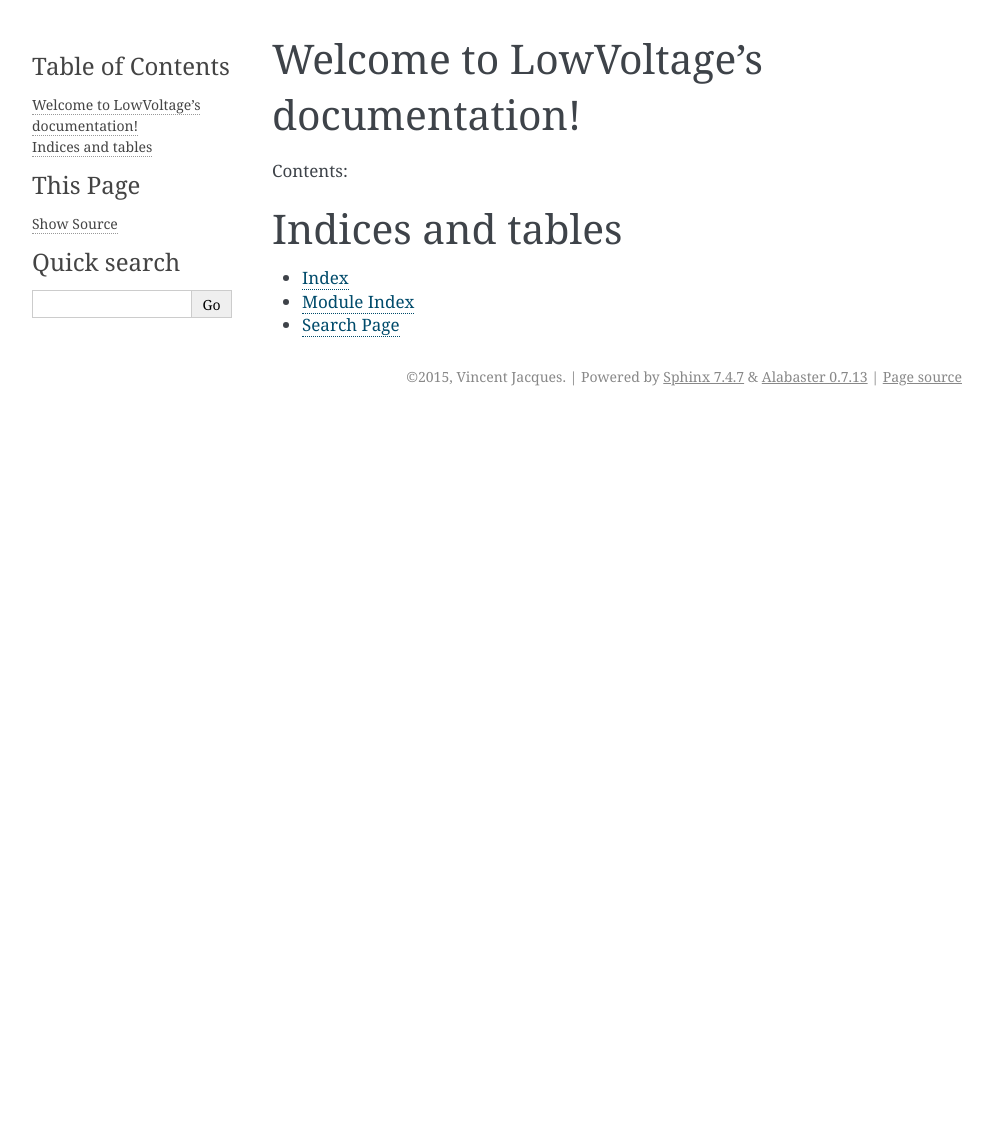
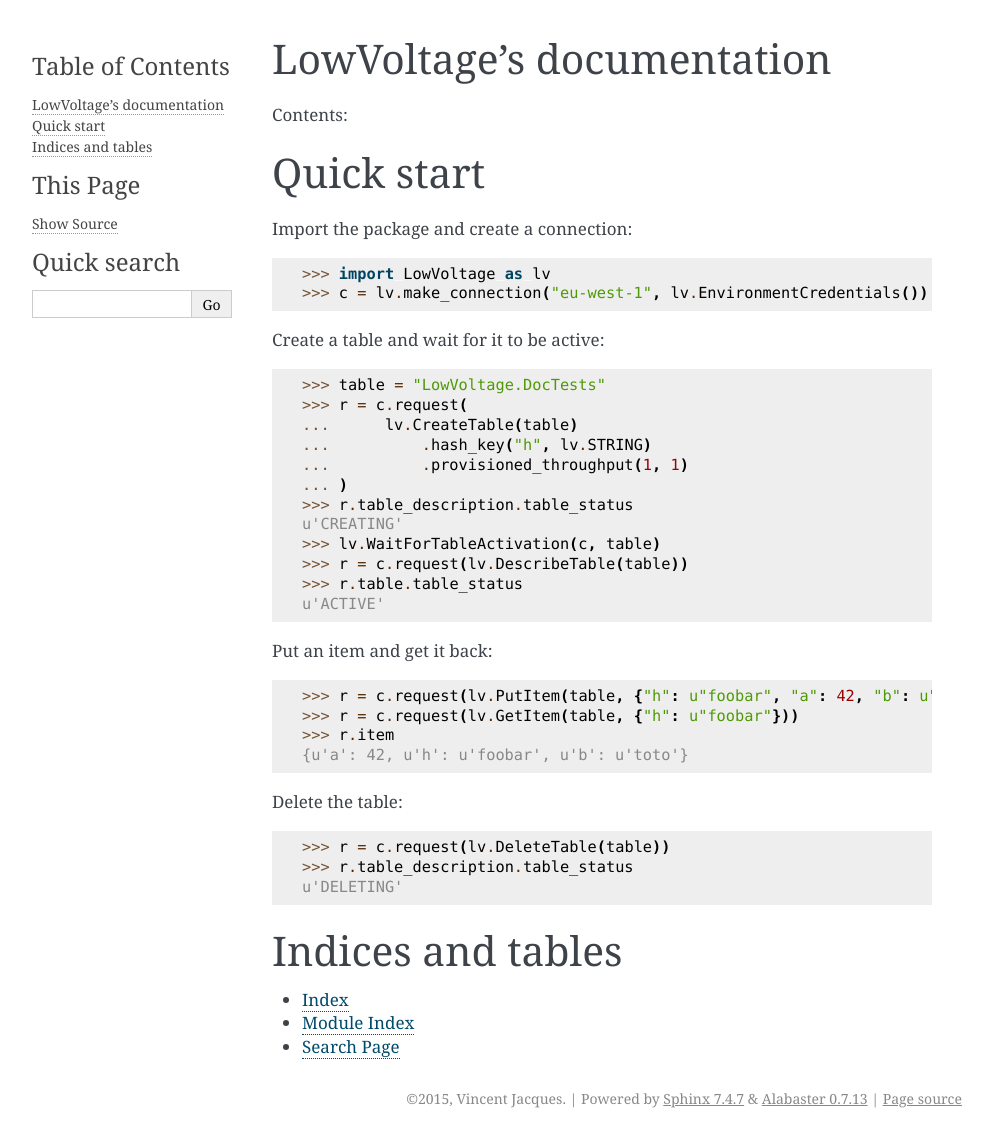
Before and after one commit to jacquev6/LowVoltage, a Sphinx documentation site: the page built from doc/index.rst, in a window 1280 px wide. Shown: the whole page, without its empty margins (148-1141 px from the left). Built offline with Sphinx 7.4.7, drawn with Linux system fonts in a browser that asks for light colours; before the commit the page ends 900 px from its top, so only the background shows below that.

Commit message:
Add a first doctest

```diff
--- a/doc/conf.py
+++ b/doc/conf.py
@@ -2,7 +2,15 @@
 
 # Copyright 2014-2015 Vincent Jacques <vincent@vincent-jacques.net>
 
-master_doc = 'index'
-project = u'LowVoltage'
-copyright = u'2015, Vincent Jacques'
-author = u'Vincent Jacques'
+master_doc = "index"
+project = "LowVoltage"
+copyright = "2015, Vincent Jacques"
+author = "Vincent Jacques"
+extensions = ["sphinx.ext.autodoc"]
+
+# http://sphinx-doc.org/ext/doctest.html
+extensions.append("sphinx.ext.doctest")
+# doctest_path = []
+# doctest_global_setup = ""
+# doctest_global_cleanup = ""
+# doctest_test_doctest_blocks = "default"
--- a/doc/index.rst
+++ b/doc/index.rst
@@ -1,17 +1,54 @@
-.. LowVoltage documentation master file, created by
-   sphinx-quickstart on Tue Apr 21 09:38:25 2015.
-   You can adapt this file completely to your liking, but it should at least
-   contain the root `toctree` directive.
-
-Welcome to LowVoltage's documentation!
-======================================
+LowVoltage's documentation
+==========================
 
 Contents:
 
 .. toctree::
    :maxdepth: 2
 
+Quick start
+===========
 
+Import the package and create a connection:
+
+.. doctest::
+
+    >>> import LowVoltage as lv
+    >>> c = lv.make_connection("eu-west-1", lv.EnvironmentCredentials())
+
+Create a table and wait for it to be active:
+
+.. doctest::
+
+    >>> table = "LowVoltage.DocTests"
+    >>> r = c.request(
+    ...      lv.CreateTable(table)
+    ...          .hash_key("h", lv.STRING)
+    ...          .provisioned_throughput(1, 1)
+    ... )
+    >>> r.table_description.table_status
+    u'CREATING'
+    >>> lv.WaitForTableActivation(c, table)
+    >>> r = c.request(lv.DescribeTable(table))
+    >>> r.table.table_status
+    u'ACTIVE'
+
+Put an item and get it back:
+
+.. doctest::
+
+	>>> r = c.request(lv.PutItem(table, {"h": u"foobar", "a": 42, "b": u"toto"}))
+	>>> r = c.request(lv.GetItem(table, {"h": u"foobar"}))
+	>>> r.item
+	{u'a': 42, u'h': u'foobar', u'b': u'toto'}
+
+Delete the table:
+
+.. doctest::
+
+    >>> r = c.request(lv.DeleteTable(table))
+    >>> r.table_description.table_status
+    u'DELETING'
 
 Indices and tables
 ==================
--- a/setup.py
+++ b/setup.py
@@ -3,11 +3,8 @@
 
 # Copyright 2014-2015 Vincent Jacques <vincent@vincent-jacques.net>
 
-import contextlib
 import os
 import setuptools
-import setuptools.command.test
-
 
 version = "0.2.6"
 
@@ -43,6 +40,6 @@
             "version": ("setup.py", version),
             "release": ("setup.py", version),
             "source_dir": ("setup.py", "doc"),
-        }
+        },
     }
 )
```
Also changed, not shown: .travis.yml.
